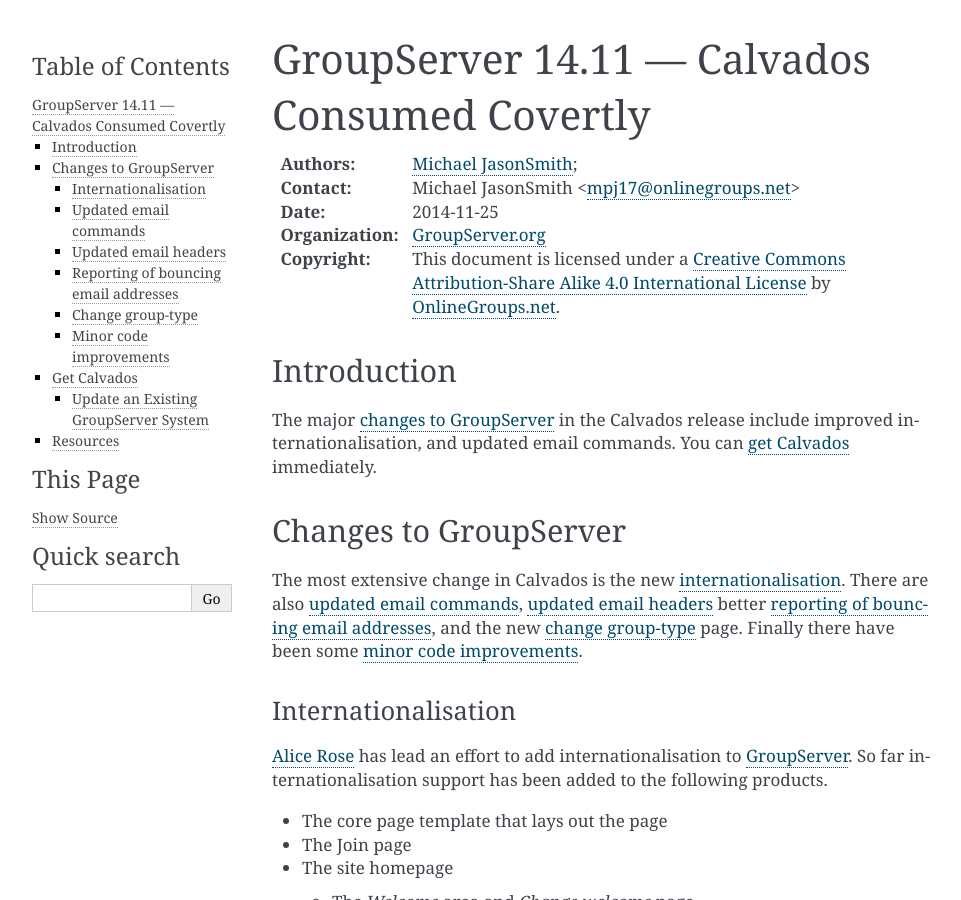
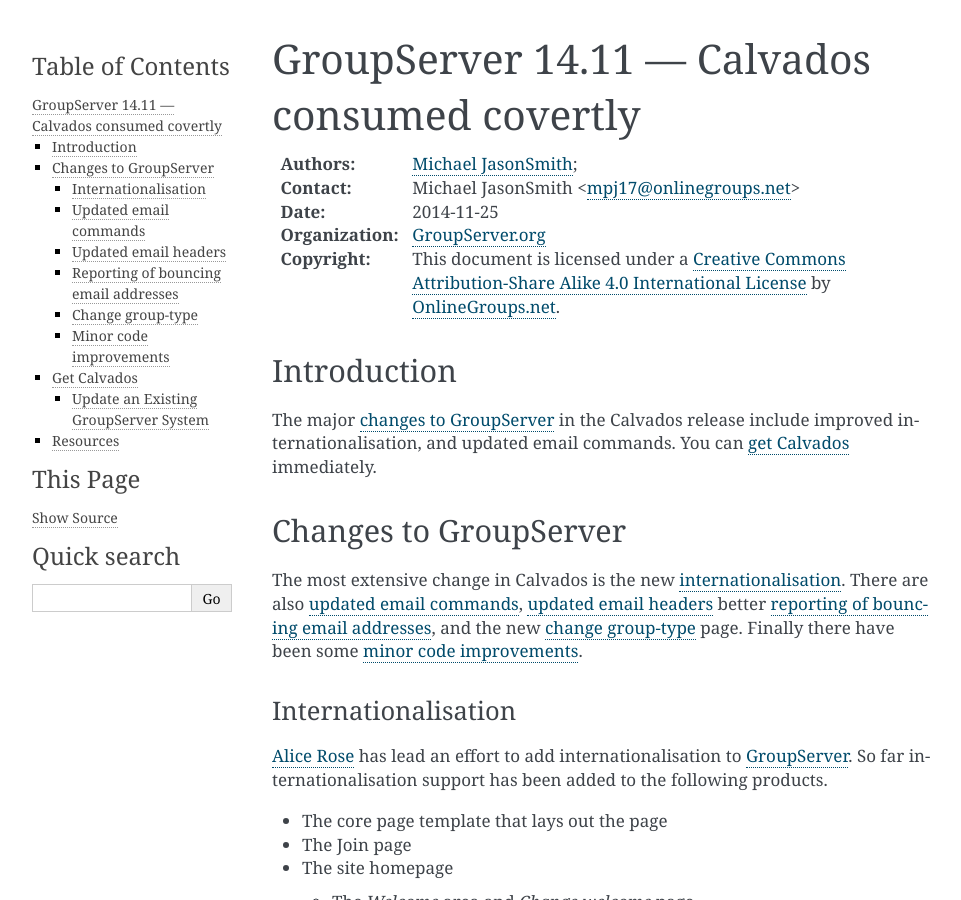
Before and after one commit to groupserver/buildout, a Sphinx documentation site: the page built from docs/release-notes-1411.rst, in a window 1280 px wide and 900 px high. Shown: the whole window, without its empty margins (148-1109 px from the left). Built offline with Sphinx 7.4.7, drawn with Linux system fonts in a browser that asks for light colours.

Commit message:
Fixing some capitalisation

```diff
--- a/docs/release-notes-1211.rst
+++ b/docs/release-notes-1211.rst
@@ -1,5 +1,5 @@
 =================================================
-GroupServer 12.11 — Absinthe Acquired Arbitrarily
+GroupServer 12.11 — Absinthe acquired arbitrarily
 =================================================
 
 :Authors: `Michael JasonSmith`_; `Richard Waid`_; `Dan Randow`_
--- a/docs/release-notes-1411.rst
+++ b/docs/release-notes-1411.rst
@@ -1,5 +1,5 @@
 ==============================================
-GroupServer 14.11 — Calvados Consumed Covertly
+GroupServer 14.11 — Calvados consumed covertly
 ==============================================
 
 :Authors: `Michael JasonSmith`_;
```
